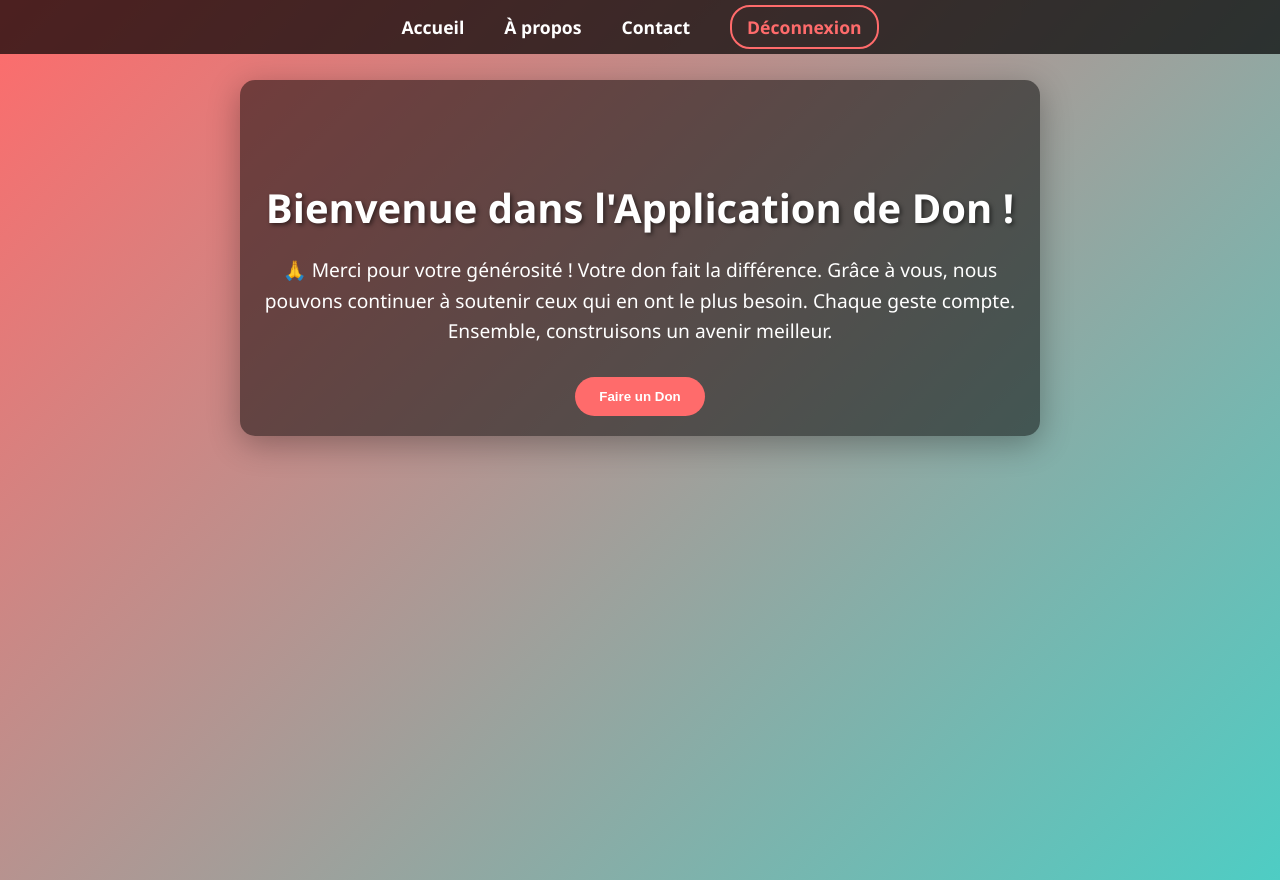
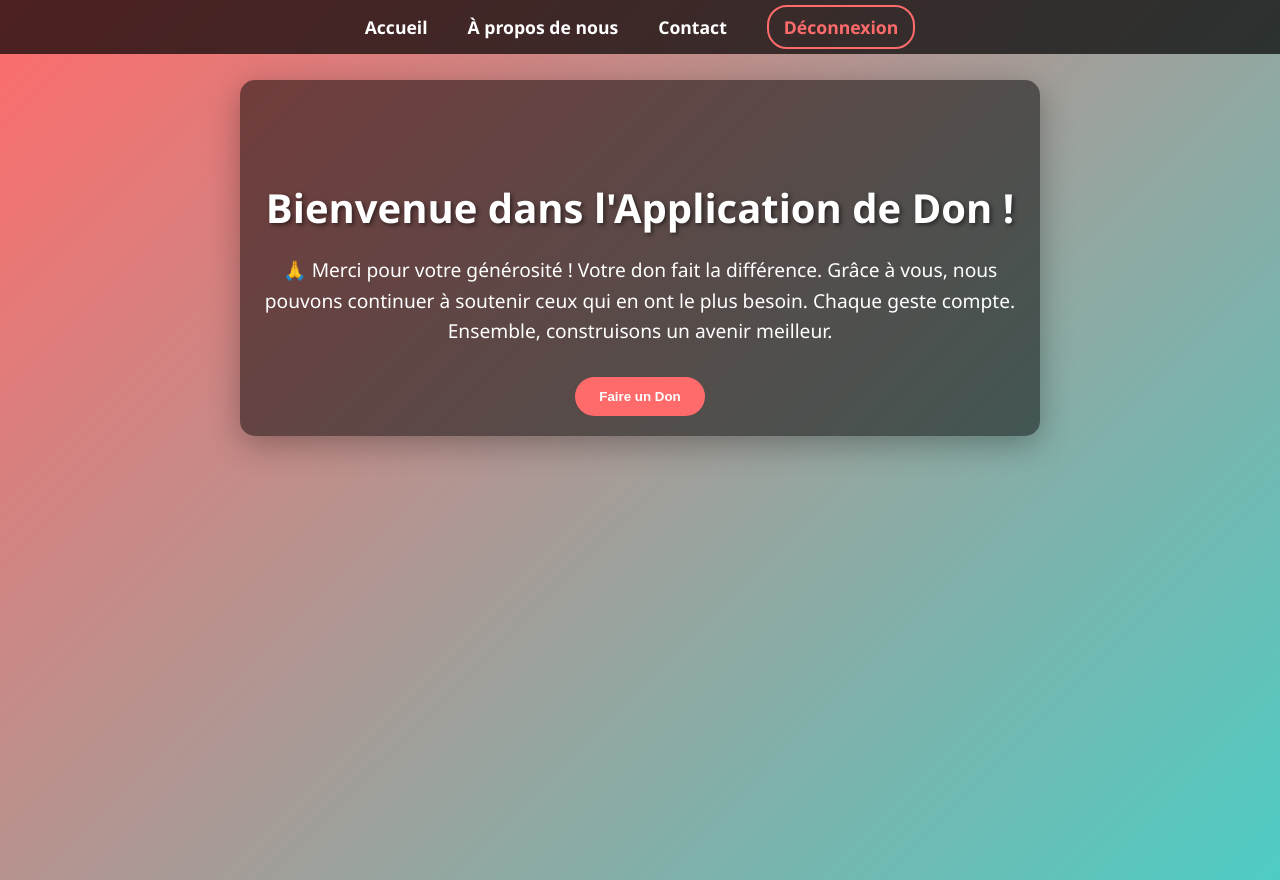
Before and after one commit to fadwaelq/FrontDevops, a plain HTML site: page index.html in a window 1280 px wide. Drawn offline with Linux system fonts and the light colour scheme; sample sign-in values are in the browser's storage.

Commit message:
changer à propos par à propos de nous

```diff
--- a/index.html
+++ b/index.html
@@ -185,7 +185,7 @@
     <nav>
         <ul>
             <li><a href="index.html">Accueil</a></li>
-            <li><a href="about.html">À propos</a></li>
+            <li><a href="about.html">À propos de nous </a></li>
             <li><a href="contact.html">Contact</a></li>
             <li><a href="#" class="logout-btn" onclick="logout()">Déconnexion</a></li>
         </ul>
```
